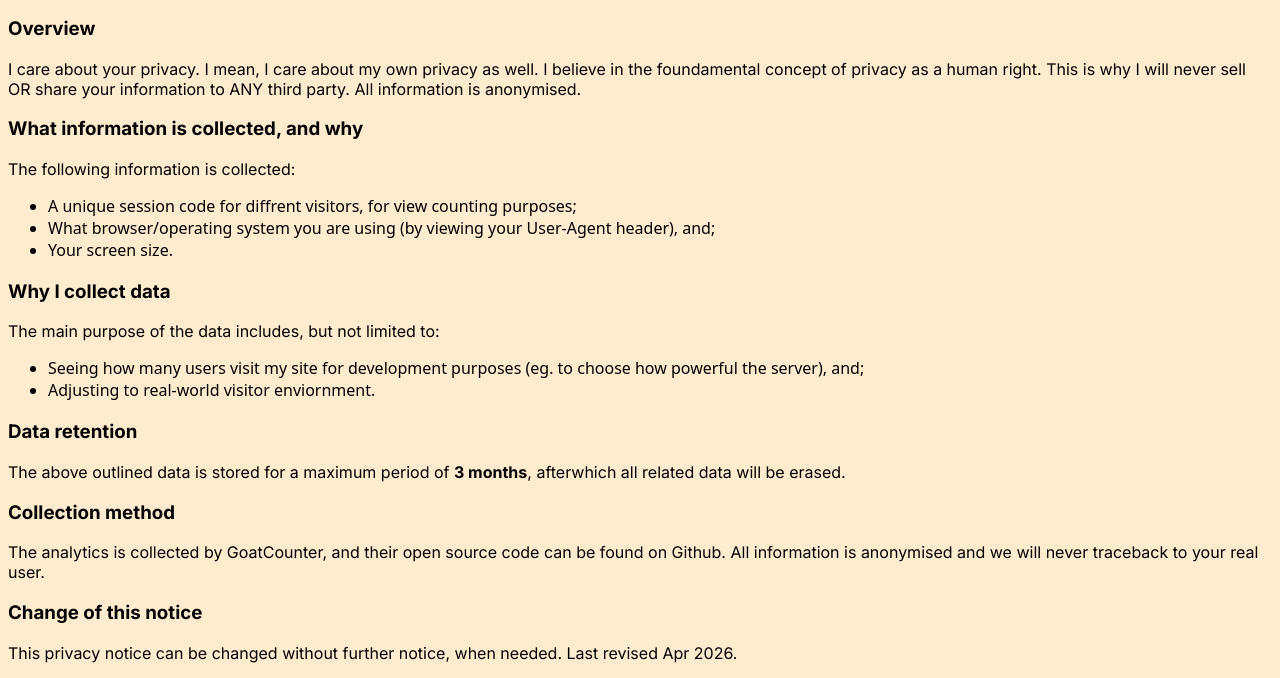
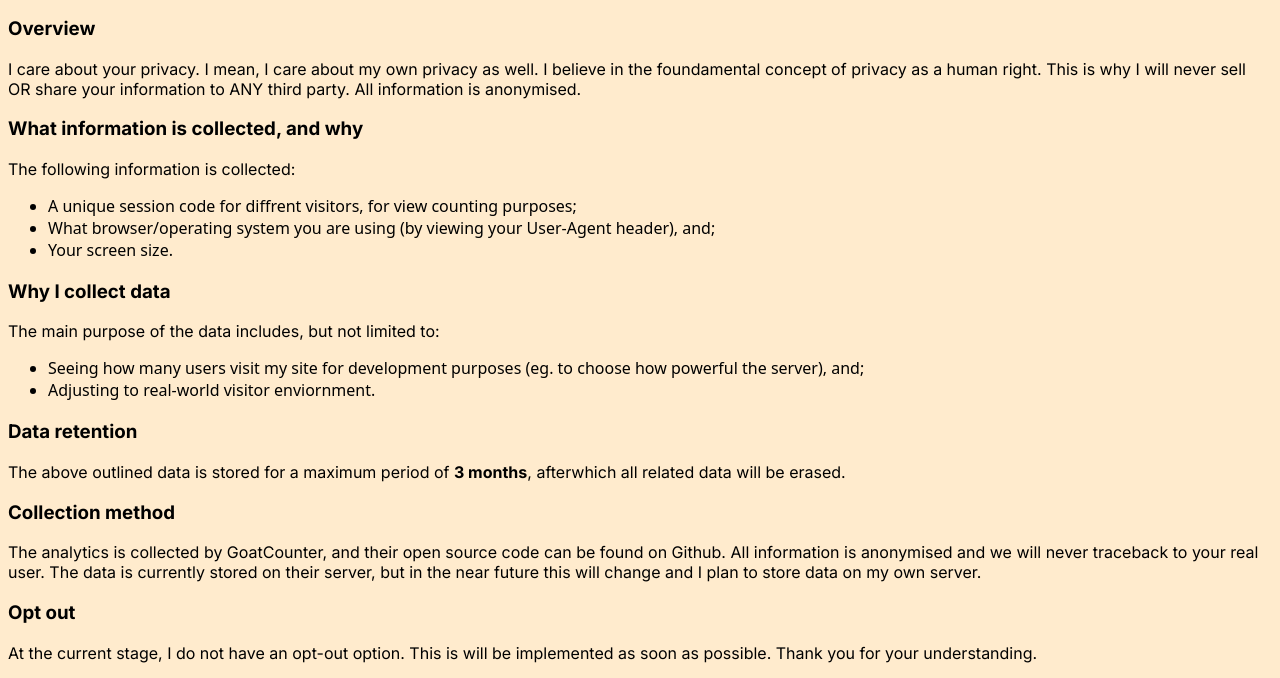
Before and after one commit to jacksonvil-s/p-website, a plain HTML site: page rights.html in a window 1280 px wide. Shown: the part 269-947 px from the top of the page. Drawn offline with Linux system fonts and the light colour scheme.

Commit message:
revised wording

```diff
--- a/rights.html
+++ b/rights.html
@@ -42,15 +42,23 @@
     <h3>Why I collect data</h3>
     <p>The main purpose of the data includes, but not limited to:</p>
     <ul>
-        <li>Seeing how many users visit my site for development purposes (eg. to choose how powerful the server), and;</li>
+        <li>Seeing how many users visit my site for development purposes (eg. to choose how powerful the server), and;
+        </li>
         <li>Adjusting to real-world visitor enviornment.</li>
     </ul>
 
     <h3>Data retention</h3>
-    <p>The above outlined data is stored for a maximum period of <strong>3 months</strong>, afterwhich all related data will be erased.</p>
+    <p>The above outlined data is stored for a maximum period of <strong>3 months</strong>, afterwhich all related data
+        will be erased.</p>
 
     <h3>Collection method</h3>
-    <p>The analytics is collected by GoatCounter, and their open source code can be found on Github. All information is anonymised and we will never traceback to your real user.</p>
+    <p>The analytics is collected by GoatCounter, and their open source code can be found on Github. All information is
+        anonymised and we will never traceback to your real user.
+        The data is currently stored on their server, but in the near future this will change and I plan to store data
+        on my own server.</p>
+
+    <h3>Opt out</h3>
+    <p>At the current stage, I do not have an opt-out option. This is will be implemented as soon as possible. Thank you for your understanding. </p>
 
     <h3>Change of this notice</h3>
     <p>This privacy notice can be changed without further notice, when needed. Last revised Apr 2026.</p>
```
